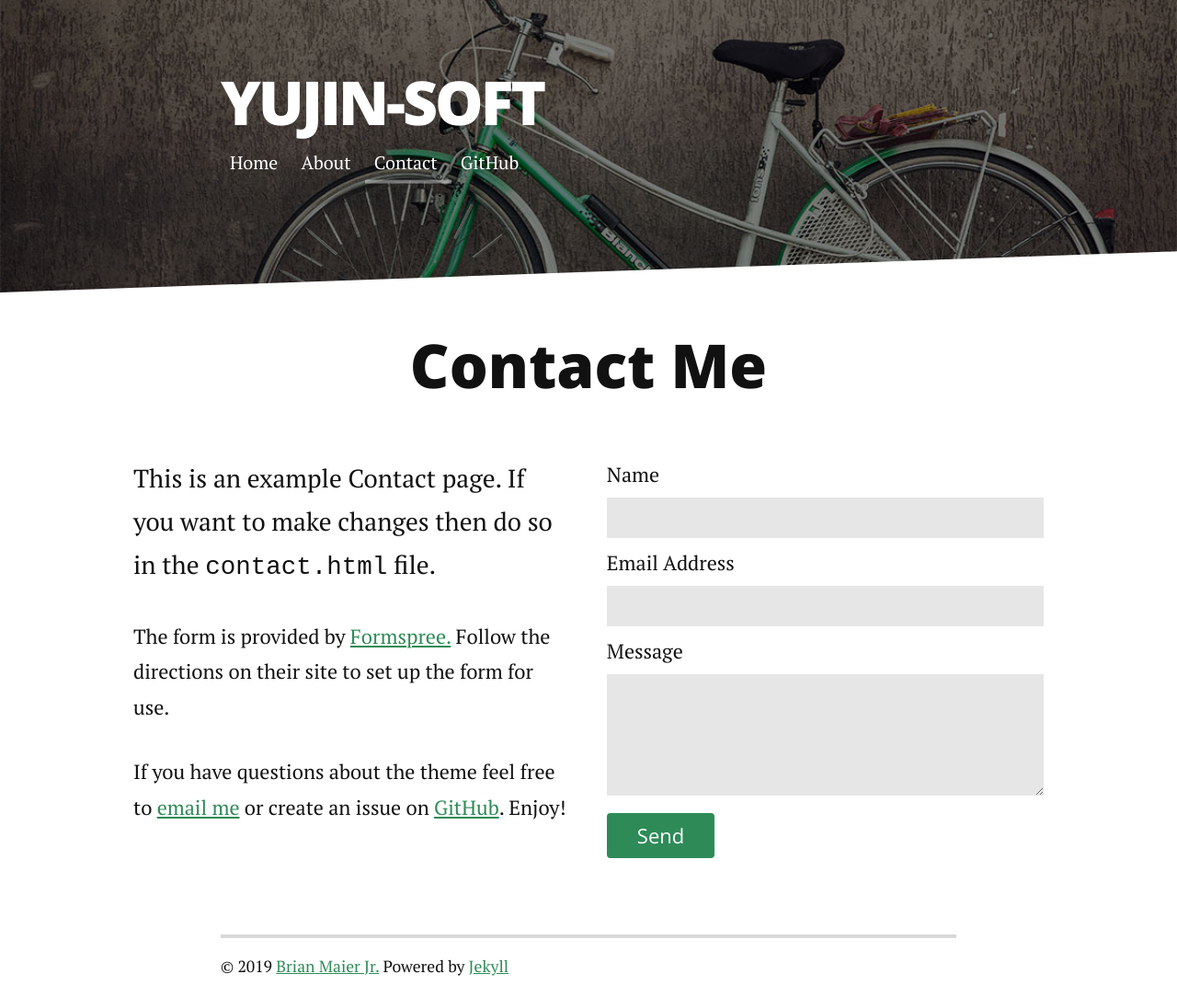
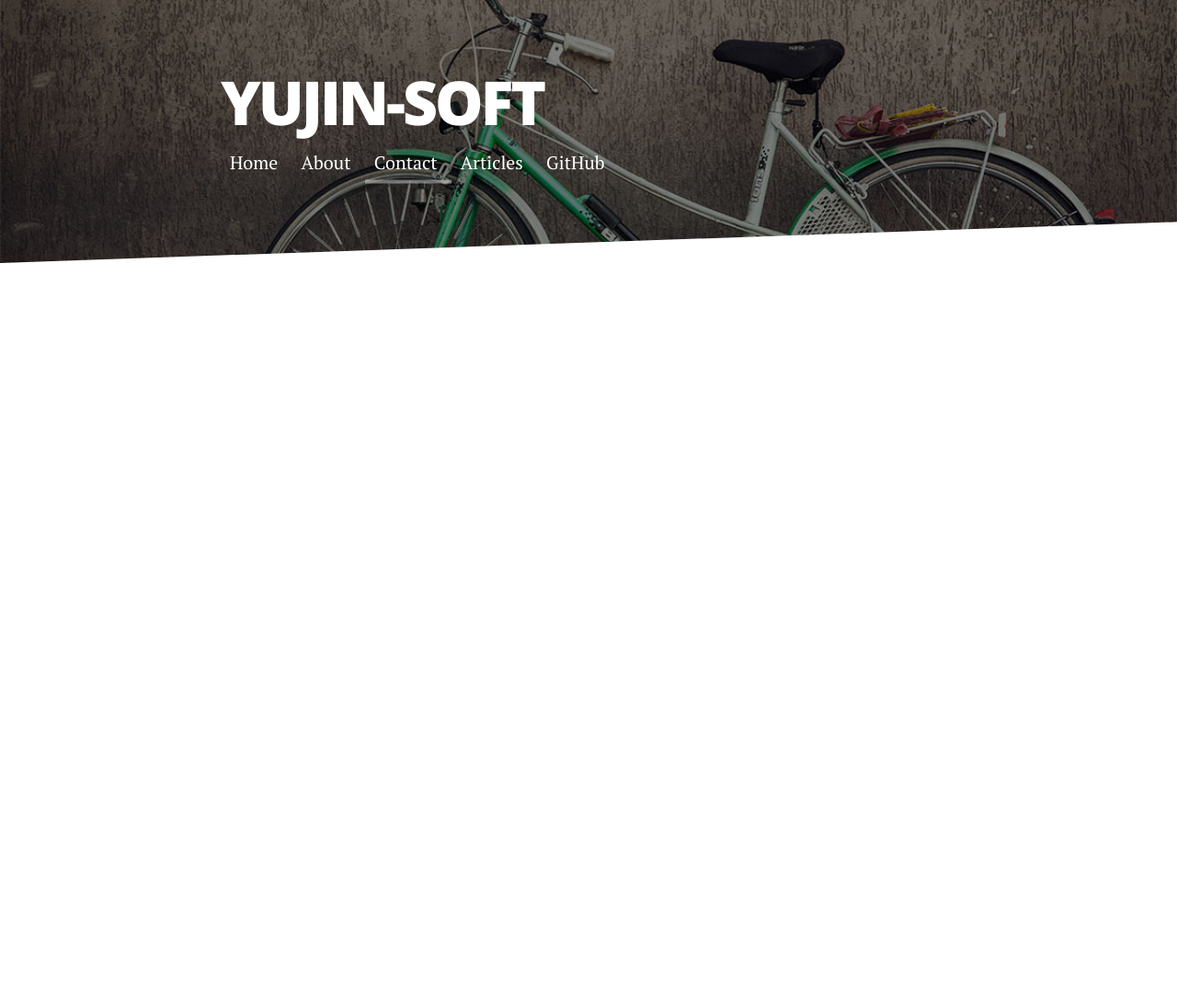
Before and after one commit to Yujin-Soft/Yujin-Soft.github.io, a Jekyll site: the page built from contact.md, in a window 1280 px wide. Shown: the whole page at 92% size. Built offline with Jekyll 4.4.1, drawn with Linux system fonts in a browser that asks for light colours; nearby versions of some CDN libraries; after the commit the page ends 900 px from its top, so only the background shows below that.

Commit message:
config.yml change

```diff
--- a/_includes/header.html
+++ b/_includes/header.html
@@ -8,6 +8,7 @@
                      <a href="{{ link.url | prepend: site.baseurl }}">{{ link.title }}</a>
                  </li>
                  {% endfor %}
+                 <li> <a href="./articles.md" target="_blank">Articles</a></li>
                  <li> <a href="https://github.com/Yujin-Soft/" target="_blank">GitHub</a></li>
                  </ul>
          </nav>
--- a/contact.md
+++ b/contact.md
@@ -4,19 +4,5 @@ title: Contact Long Haul
 ---
 
 <div id="contact">
-  <h1 class="pageTitle">Contact Me</h1>
-  <div class="contactContent">
-    <p class="intro">This is an example Contact page. If you want to make changes then do so in the <code>contact.html</code> file.</p>
-    <p>The form is provided by <a href="http://formspree.io/">Formspree.</a> Follow the directions on their site to set up the form for use.</p>
-    <p>If you have questions about the theme feel free to <a href="mailto:brimaidesigns@gmail.com">email me</a> or create an issue on <a href="https://github.com/brianmaierjr/long-haul">GitHub</a>. Enjoy!</p>
-  </div>
-  <form action="http://formspree.io/your@mail.com" method="POST">
-    <label for="name">Name</label>
-    <input type="text" id="name" name="name" class="full-width"><br>
-    <label for="email">Email Address</label>
-    <input type="email" id="email" name="_replyto" class="full-width"><br>
-    <label for="message">Message</label>
-    <textarea name="message" id="message" cols="30" rows="10" class="full-width"></textarea><br>
-    <input type="submit" value="Send" class="button">
-  </form>
+
 </div>
```
